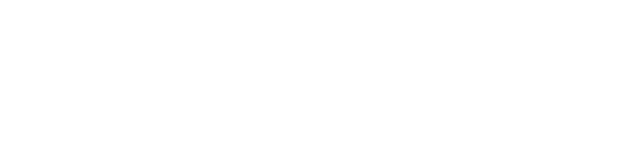
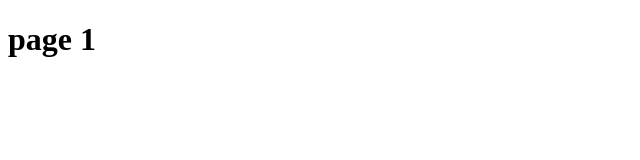
Before and after one commit to daniyuhan/daniyuhan.github.io, a plain HTML site: page page1.html in a window 1280 px wide. Shown: the whole page, without its empty margins (0-640 px from the left). Drawn offline with Linux system fonts and the light colour scheme.

Commit message:
Update page1

```diff
--- a/page1.html
+++ b/page1.html
@@ -5,5 +5,6 @@
 </head>
 
 <body>
+  <h1>page 1</h1>
 </body>
 </html>
```
